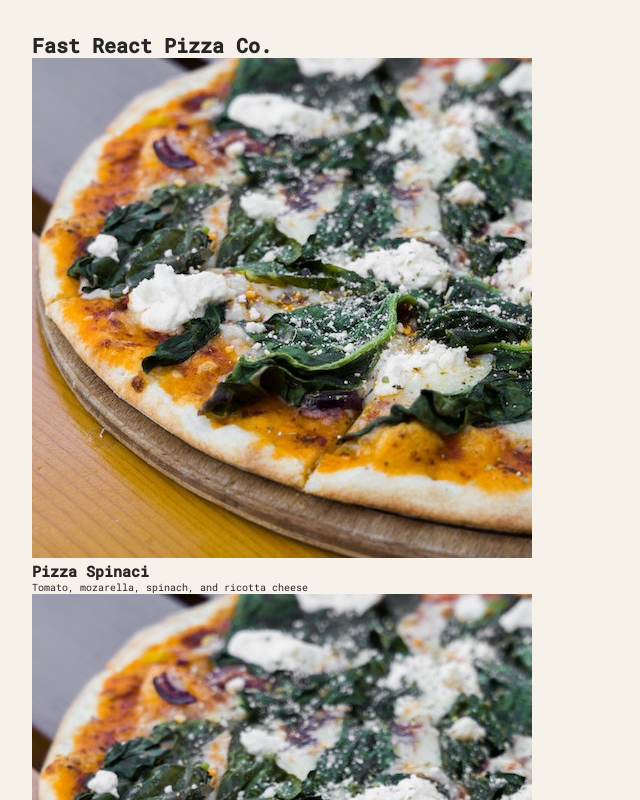
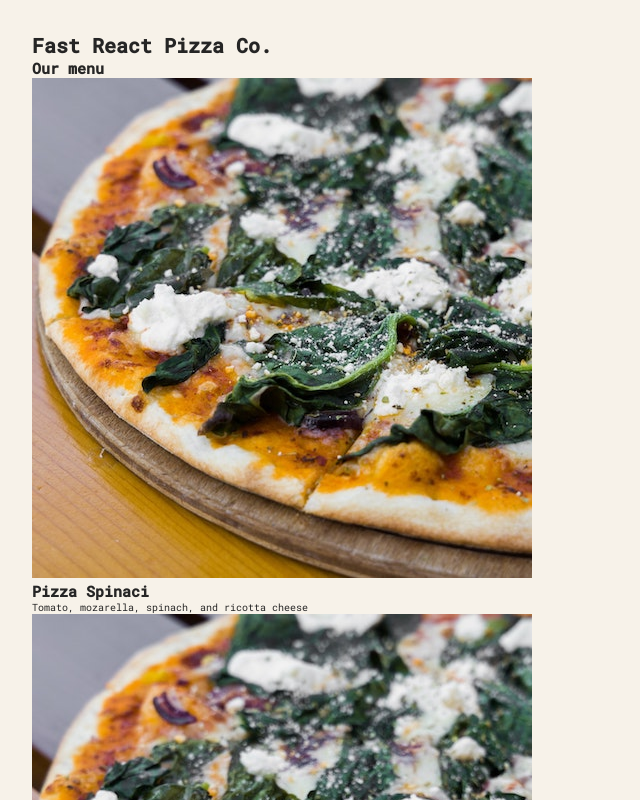
Before and after one commit to Scientific-Research/pizza-menu, a React (Vite) app: page / in a window 1280 px wide. Shown: the top 800 px of the page, without its empty margins (0-640 px from the left). Built offline with nearby package versions, Linux system fonts and the light colour scheme.

Commit message:
Menu was added too!

```diff
--- a/src/App.tsx
+++ b/src/App.tsx
@@ -58,7 +58,17 @@ export const Header = () => {
   return <h1>Fast React Pizza Co.</h1>;
 };
 
-const Menu = () => {};
+export const Menu = () => {
+  return (
+    <>
+      <h2>Our menu</h2>
+      <Pizza />
+      {/* To reuse the component, it is just enough to copy and paste the compnent Pizza several times! */}
+      <Pizza />
+      <Pizza />
+    </>
+  );
+};
 
 export const Footer = () => {
   return (
--- a/src/main.tsx
+++ b/src/main.tsx
@@ -1,16 +1,13 @@
 import React from "react";
 import ReactDOM from "react-dom/client";
-import App, { Pizza, Header, Footer } from "./App";
+import App, { Pizza, Header, Footer, Menu } from "./App";
 import "./index.css";
 
 ReactDOM.createRoot(document.getElementById("root") as HTMLElement).render(
   <React.StrictMode>
     {/* <App /> */}
     <Header />
-    <Pizza />
-    {/* To reuse the component, it is just enough to copy and paste the compnent Pizza several times! */}
-    <Pizza />
-    <Pizza />
+    <Menu />
     <Footer />
   </React.StrictMode>
 );
```
